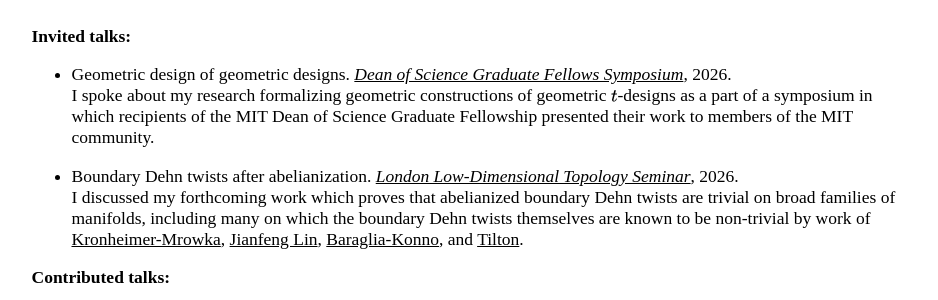
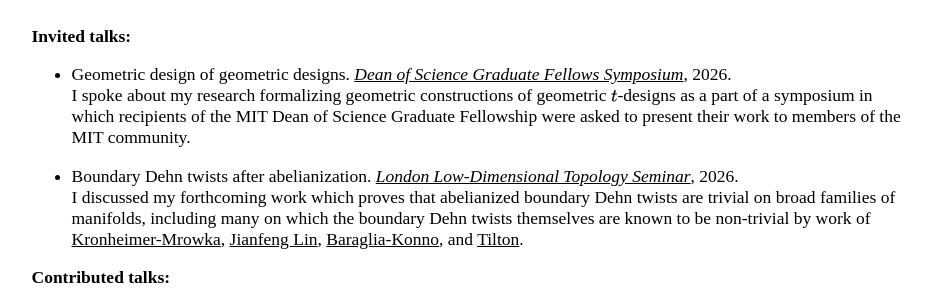
Before and after one commit to AyodejiLindblad/AyodejiLindblad.github.io, a Jekyll site: the page built from index.md, in a window 1280 px wide and 900 px high, scrolled down 1370 px. Shown: the part 175-475 px from the top of the window, without its empty margins (171-1109 px from the left). Built offline with Jekyll 4.4.1, drawn with Linux system fonts in a browser that asks for light colours; some web fonts are replaced.

Commit message:
were asked to

```diff
--- a/index.md
+++ b/index.md
@@ -77,7 +77,7 @@ Joint with [Enrico Colón](https://www.math.harvard.edu/people/colon-enrico/), [
 **Invited talks:**
 
 * Geometric design of geometric designs. *[Dean of Science Graduate Fellows Symposium](https://sites.mit.edu/scienceaace/dean-of-science-graduate-fellows-symposium/)*, 2026.
-    I spoke about my research formalizing geometric constructions of geometric $t$-designs as a part of a symposium in which recipients of the MIT Dean of Science Graduate Fellowship presented their work to members of the MIT community.
+    I spoke about my research formalizing geometric constructions of geometric $t$-designs as a part of a symposium in which recipients of the MIT Dean of Science Graduate Fellowship were asked to present their work to members of the MIT community.
 
 * Boundary Dehn twists after abelianization. *[London Low-Dimensional Topology Seminar](https://sites.google.com/view/londonlowdimensionaltopology)*, 2026.
     I discussed my forthcoming work which proves that abelianized boundary Dehn twists are trivial on broad families of manifolds, including many on which the boundary Dehn twists themselves are known to be non-trivial by work of [Kronheimer-Mrowka](https://archive.intlpress.com/site/pub/files/_fulltext/journals/mrl/2020/0027/0006/MRL-2020-0027-0006-a008.pdf), [Jianfeng Lin](https://msp.org/gt/2023/27-5/gt-v27-n5-p07-s.pdf), [Baraglia-Konno](https://arxiv.org/abs/2412.14398), and [Tilton](https://arxiv.org/abs/2511.16804).
```
